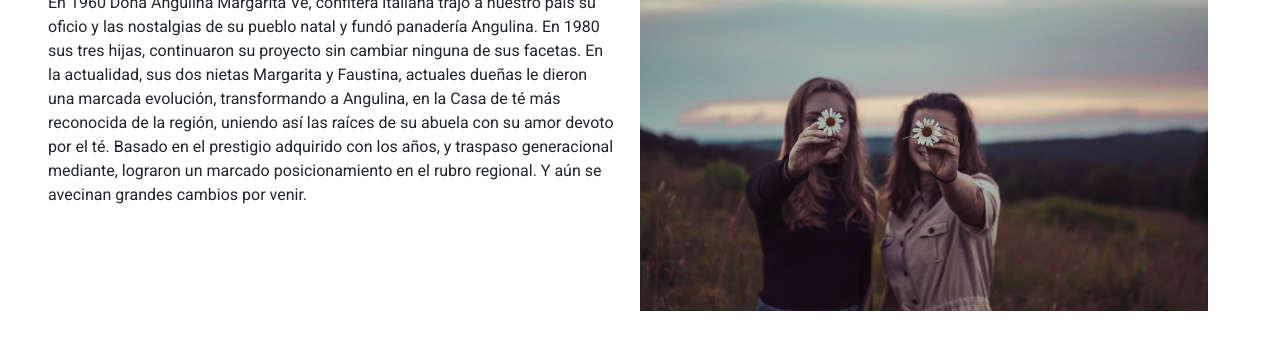
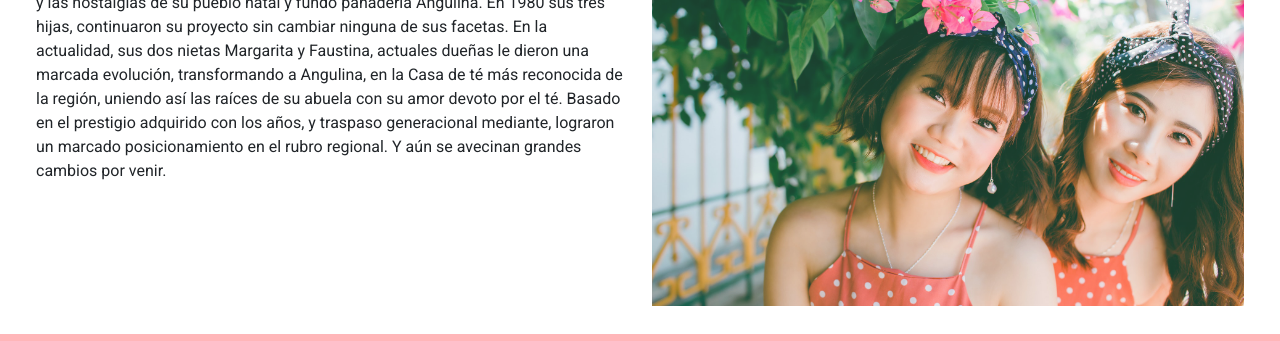
Before and after one commit to EdithBz311/Casa-de-Te, a website: page index.html in a window 1280 px wide. Shown: the part 687-1028 px from the top of the page. Drawn offline with nearby package versions, Linux system fonts and the light colour scheme.

Commit message:
cambio foto nuestra historia

```diff
--- a/index.html
+++ b/index.html
@@ -62,7 +62,7 @@
 
     <!-- NUESTRA HIISTORIA -->
         <section>
-            <article class="row container-fluid mb-1 p-5">
+            <article class="row container-fluid mb-1 p-4 mx-auto">
                 <div class="col-xs-12 col-md-6 d-flex flex-column align-items-center">
                     <h1 class="history">Nuestra Historia</h1>
                     <p>En 1960 Doña Angulina Margarita Ve, confitera italiana trajo a nuestro país su oficio y las nostalgias de su pueblo natal y fundó panadería Angulina.
@@ -71,7 +71,7 @@
                     </p>
                 </div>
                 <div class= "col-xs-12 col-md-6 ">
-                <img class="img-fluid" src="resources/qsomos1.jpg" alt="gente">
+                <img class="img-fluid history-img" src="resources/sisters.jpg" alt="sisters">
                 </div>
             </article>
         </section>
--- a/scss/pages/_eventos.scss
+++ b/scss/pages/_eventos.scss
@@ -81,6 +81,7 @@ h1 ,h2{
         justify-content: center;
         align-items: center;
         margin-bottom: 10px;
+
     }
 }
 .btn-color{
--- a/scss/pages/_index.scss
+++ b/scss/pages/_index.scss
@@ -39,3 +39,7 @@ body {
     font-family: $font-titulo;
     color: $color-title;
 }
+
+.img-fluid{
+        filter: opacity(90%);
+    }
```
Also changed, not shown: css/estilos.css, resources/bgt.jpg (deleted), resources/colo.jpg (deleted), resources/croissant2.jpg (deleted), resources/factura.jpg (deleted), resources/hilo.jpg (deleted), resources/qsomos2.jpg (deleted), resources/sisters.jpg (added).
